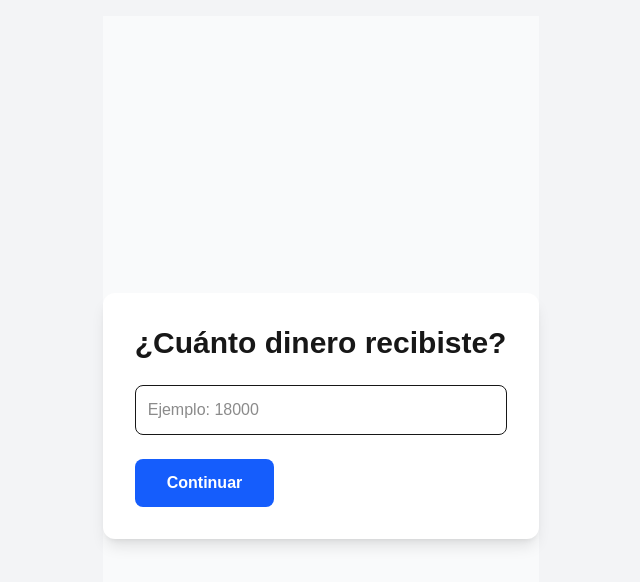
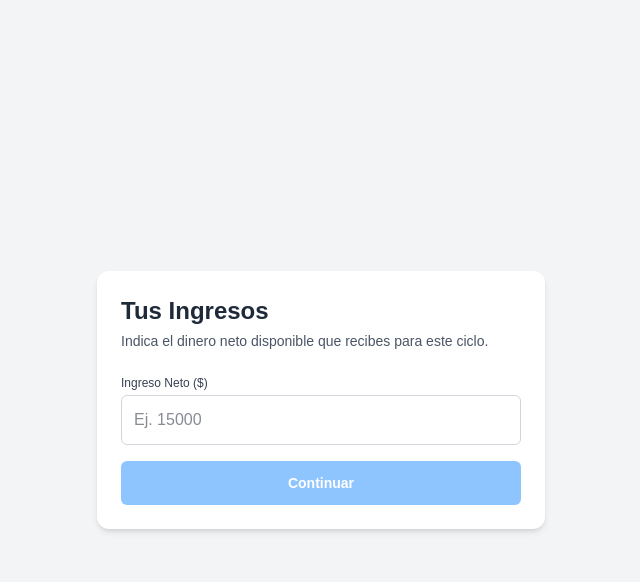
Before and after one commit to fjcs1980/financial-copilot-mexico, a Next.js app: page / in a window 1280 px wide. Both pictures are taken after a click on the button "Comenzar". Shown: the top 582 px of the page, without its empty margins (319-959 px from the left). Built offline with nearby package versions, Linux system fonts and the light colour scheme.

Commit message:
Mission 16: Implement comprehensive input validation and hardening

```diff
--- a/components/DebtsScreen.tsx
+++ b/components/DebtsScreen.tsx
@@ -20,17 +20,43 @@ export const DebtsScreen: React.FC<DebtsScreenProps> = ({
   const [balance, setBalance] = useState('');
   const [minimumPayment, setMinimumPayment] = useState('');
   const [apr, setApr] = useState('');
+  const [error, setError] = useState<string | null>(null);
 
   const handleAdd = (e: React.FormEvent) => {
     e.preventDefault();
-    if (!name.trim() || !balance || !minimumPayment || !apr) return;
+    setError(null);
+
+    const numBalance = parseFloat(balance) || 0;
+    const numMin = parseFloat(minimumPayment) || 0;
+    const numApr = parseFloat(apr) || 0;
+
+    if (!name.trim()) {
+      setError('Por favor indica un nombre para la deuda.');
+      return;
+    }
+    if (numBalance <= 0) {
+      setError('El saldo total debe ser mayor a $0.');
+      return;
+    }
+    if (numMin <= 0) {
+      setError('El pago mínimo debe ser mayor a $0.');
+      return;
+    }
+    if (numMin > numBalance) {
+      setError('El pago mínimo no puede ser mayor que el saldo total.');
+      return;
+    }
+    if (numApr < 0) {
+      setError('La tasa APR no puede ser negativa.');
+      return;
+    }
 
     const newDebt: Debt = {
       id: Date.now().toString(),
       name: name.trim(),
-      balance: parseFloat(balance),
-      minimumPayment: parseFloat(minimumPayment),
-      apr: parseFloat(apr),
+      balance: numBalance,
+      minimumPayment: numMin,
+      apr: numApr,
     };
 
     onAddDebt(newDebt);
@@ -41,18 +67,25 @@ export const DebtsScreen: React.FC<DebtsScreenProps> = ({
   };
 
   return (
-    <div className="max-w-xl mx-auto p-6 bg-white rounded-xl shadow-md space-y-6">
+    <div className="max-w-xl w-full mx-auto p-6 bg-white rounded-xl shadow-md space-y-6">
       <div>
         <h2 className="text-2xl font-bold text-gray-800">Tus Deudas</h2>
         <p className="text-sm text-gray-600">
-          Registra las deudas que deseas incluir para calcular tu plan de pago.
+          Registra tus deudas activas para calcular la distribución óptima de pagos.
         </p>
       </div>
 
       <form onSubmit={handleAdd} className="space-y-4 bg-gray-50 p-4 rounded-lg border border-gray-200">
-        <h3 className="font-semibold text-gray-700">Agregar Deuda</h3>
+        <h3 className="font-semibold text-gray-700 text-sm">Agregar Deuda</h3>
+
+        {error && (
+          <div className="p-2 bg-red-50 border border-red-200 text-red-700 text-xs rounded-md">
+            {error}
+          </div>
+        )}
+
         <div>
-          <label className="block text-xs font-medium text-gray-600 mb-1">Nombre / Tarjeta / Préstamo</label>
+          <label className="block text-xs font-medium text-gray-600 mb-1">Nombre / Tarjeta / Crédito</label>
           <input
             type="text"
             placeholder="Ej. Tarjeta Banamex"
@@ -62,11 +95,13 @@ export const DebtsScreen: React.FC<DebtsScreenProps> = ({
           />
         </div>
 
-        <div className="grid grid-cols-3 gap-3">
+        <div className="grid grid-cols-1 sm:grid-cols-3 gap-3">
           <div>
             <label className="block text-xs font-medium text-gray-600 mb-1">Saldo Total ($)</label>
             <input
               type="number"
+              min="1"
+              step="any"
               placeholder="15000"
               value={balance}
               onChange={(e) => setBalance(e.target.value)}
@@ -77,6 +112,8 @@ export const DebtsScreen: React.FC<DebtsScreenProps> = ({
             <label className="block text-xs font-medium text-gray-600 mb-1">Pago Mínimo ($)</label>
             <input
               type="number"
+              min="1"
+              step="any"
               placeholder="1200"
               value={minimumPayment}
               onChange={(e) => setMinimumPayment(e.target.value)}
@@ -84,9 +121,11 @@ export const DebtsScreen: React.FC<DebtsScreenProps> = ({
             />
           </div>
           <div>
-            <label className="block text-xs font-medium text-gray-600 mb-1">Tasa Anual / APR (%)</label>
+            <label className="block text-xs font-medium text-gray-600 mb-1">Tasa APR (%)</label>
             <input
               type="number"
+              min="0"
+              step="any"
               placeholder="45"
               value={apr}
               onChange={(e) => setApr(e.target.value)}
@@ -104,7 +143,7 @@ export const DebtsScreen: React.FC<DebtsScreenProps> = ({
       </form>
 
       <div className="space-y-3">
-        <h3 className="font-semibold text-gray-700">Deudas Registradas ({debts.length})</h3>
+        <h3 className="font-semibold text-gray-700 text-sm">Deudas Registradas ({debts.length})</h3>
         {debts.length === 0 ? (
           <p className="text-sm text-gray-400 italic">No has agregado ninguna deuda todavía.</p>
         ) : (
@@ -148,7 +187,7 @@ export const DebtsScreen: React.FC<DebtsScreenProps> = ({
           className={`px-6 py-2 rounded-md text-sm font-medium text-white transition ${
             debts.length === 0
               ? 'bg-blue-300 cursor-not-allowed'
-              : 'bg-blue-600 hover:bg-blue-700'
+              : 'bg-blue-600 hover:bg-blue-700 cursor-pointer'
           }`}
         >
           Continuar
--- a/components/IncomeScreen.tsx
+++ b/components/IncomeScreen.tsx
@@ -1,3 +1,5 @@
+import React from 'react';
+
 interface IncomeScreenProps {
   income: string;
   onIncomeChange: (value: string) => void;
@@ -9,28 +11,54 @@ export default function IncomeScreen({
   onIncomeChange,
   onContinue,
 }: IncomeScreenProps) {
+  const numericIncome = parseFloat(income) || 0;
+  const isValid = numericIncome > 0;
+
+  const handleSubmit = (e: React.FormEvent) => {
+    e.preventDefault();
+    if (isValid) {
+      onContinue();
+    }
+  };
+
   return (
-    <main className="min-h-screen flex items-center justify-center bg-gray-50">
-      <div className="max-w-xl w-full bg-white shadow-lg rounded-xl p-8">
-        <h2 className="text-3xl font-bold mb-6">
-          ¿Cuánto dinero recibiste?
-        </h2>
+    <div className="max-w-md w-full bg-white rounded-xl shadow-md p-6 space-y-6">
+      <div>
+        <h2 className="text-2xl font-bold text-gray-800">Tus Ingresos</h2>
+        <p className="text-sm text-gray-600 mt-1">
+          Indica el dinero neto disponible que recibes para este ciclo.
+        </p>
+      </div>
 
+      <form onSubmit={handleSubmit} className="space-y-4">
+        <div>
+          <label className="block text-xs font-medium text-gray-700 mb-1">
+            Ingreso Neto ($)
+          </label>
           <input
             type="number"
-          placeholder="Ejemplo: 18000"
+            min="1"
+            step="any"
+            placeholder="Ej. 15000"
             value={income}
             onChange={(e) => onIncomeChange(e.target.value)}
-          className="w-full border rounded-lg p-3 mb-6"
+            className="w-full p-3 border border-gray-300 rounded-md text-base text-gray-900 bg-white focus:outline-none focus:ring-2 focus:ring-blue-500"
+            required
           />
+        </div>
 
         <button
-          onClick={onContinue}
-          className="bg-blue-600 hover:bg-blue-700 text-white font-semibold py-3 px-8 rounded-lg"
+          type="submit"
+          disabled={!isValid}
+          className={`w-full py-3 rounded-md text-sm font-semibold text-white transition ${
+            isValid
+              ? 'bg-blue-600 hover:bg-blue-700 cursor-pointer'
+              : 'bg-blue-300 cursor-not-allowed'
+          }`}
         >
           Continuar
         </button>
+      </form>
     </div>
-    </main>
   );
 }
```
Lines whose indentation alone changed are shown as unchanged.
